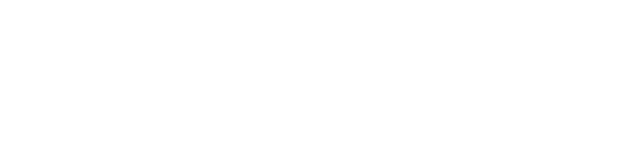
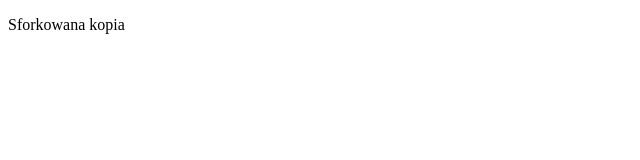
Before and after one commit to JustynaKrezel/git_podstawy_ALK, a plain HTML site: page index.html in a window 1280 px wide. Shown: the whole page, without its empty margins (0-640 px from the left). Drawn offline with Linux system fonts and the light colour scheme.

Commit message:
Sforkowana kopia

```diff
--- a/index.html
+++ b/index.html
@@ -7,6 +7,6 @@
     <title>Document</title>
 </head>
 <body>
-
+    <p>Sforkowana kopia</p>
 </body>
 </html>
```
